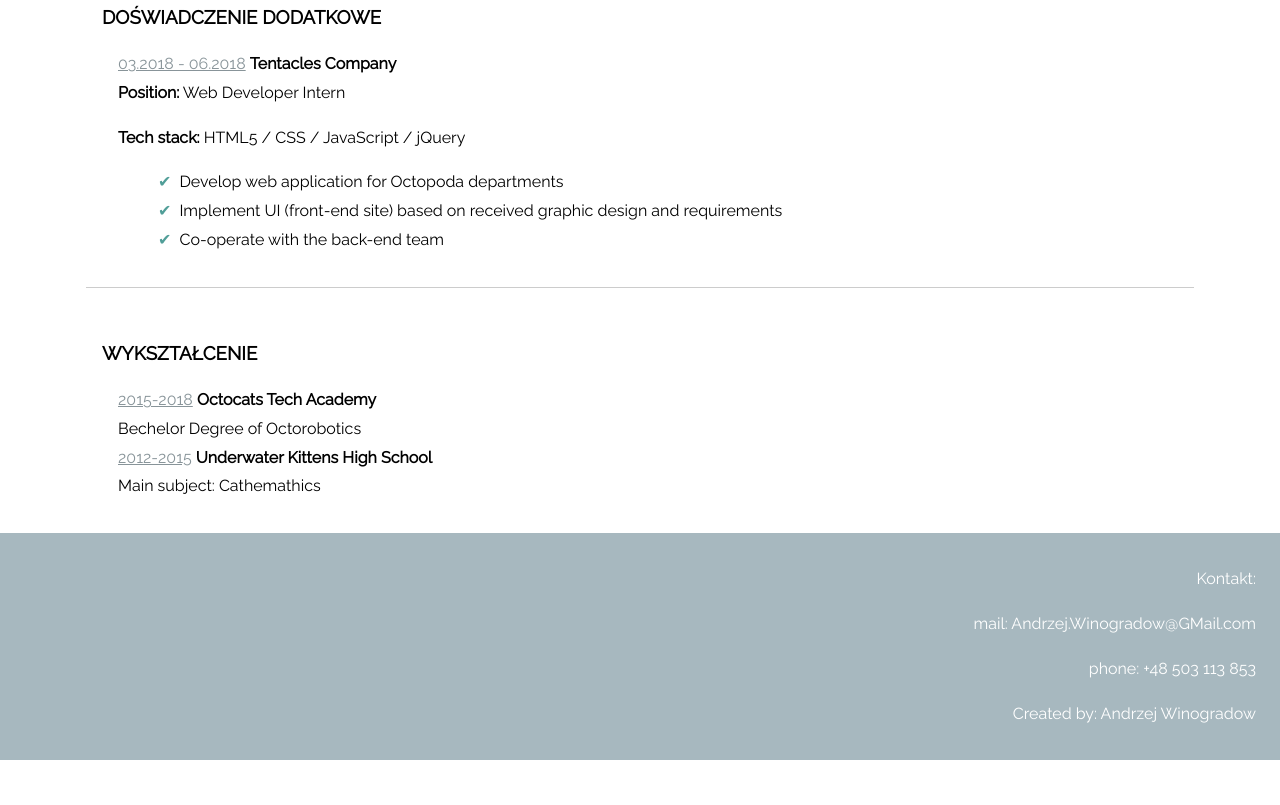
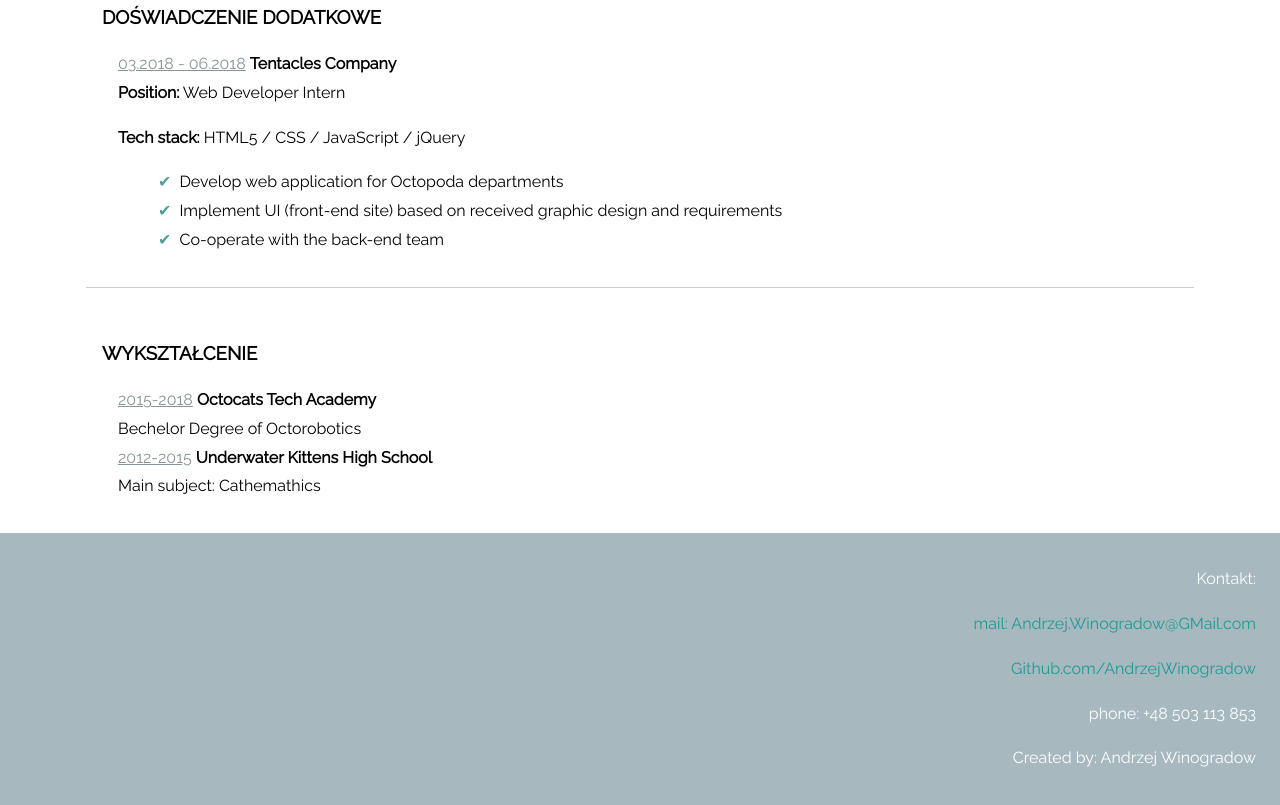
Before and after one commit to AndrzejWinogradow/CV, a plain HTML site: page index.html in a window 1280 px wide. Shown: the part 1974-2779 px from the top of the page. Before the commit the page ends 2734 px from the top, so only its background shows below. Drawn offline with Linux system fonts and the light colour scheme.

Commit message:
Update index.html

```diff
--- a/index.html
+++ b/index.html
@@ -169,7 +169,8 @@
   </main>
   <footer>
     <p>Kontakt: </p>
-    <p>mail: Andrzej.Winogradow@GMail.com </p>
+    <p><a href="mailto:Andrzej.Winogradow@GMail.com">mail: Andrzej.Winogradow@GMail.com</a> </p>
+		<p><a href="https://GitHub.com/AndrzejWinogradow">Github.com/AndrzejWinogradow</a></p>
     <p>phone: +48 503 113 853 </p>
     <p>Created by: Andrzej Winogradow</p>
   </footer>
```
